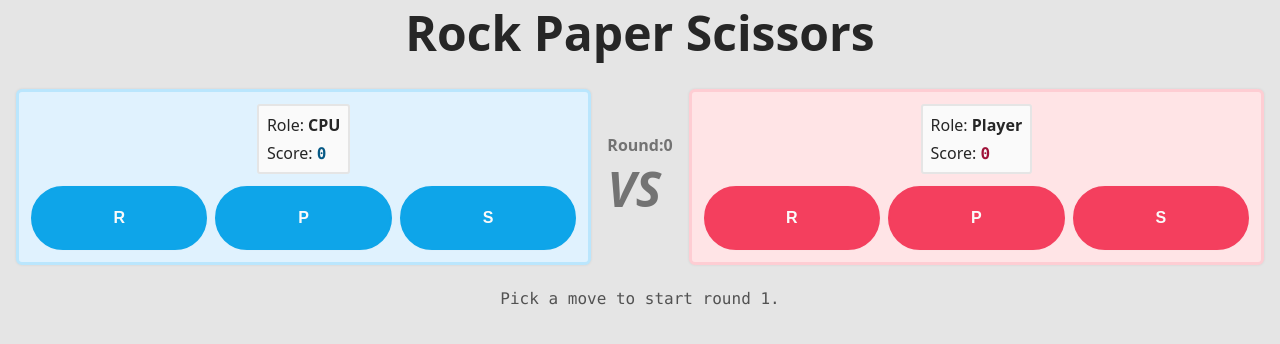
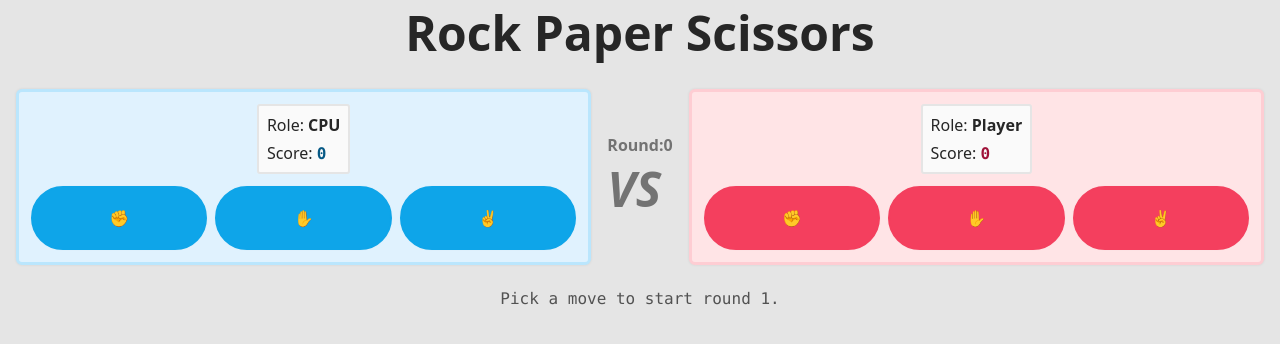
Before and after one commit to singularwind979/odin-rps, a website with bundled scripts: page index.html in a window 1280 px wide. Built offline with nearby package versions, Linux system fonts and the light colour scheme.

Commit message:
feat(ui): use hand emoji on move buttons
The emoji labels are locale-neutral, which clears the way for i18n;
input still reads the data-move attribute, so behaviour is unchanged.

Co-Authored-By: Claude Code <noreply@anthropic.com>

```diff
--- a/index.html
+++ b/index.html
@@ -19,9 +19,9 @@
                 <div>Score: <span class="score font-code font-bold font-sky-8">0</span></div>
             </div>
             <ul class="flexbox-row self-stretch multi-line g-2">
-                <li class="flexbox-row flex-auto"><button data-move="rock" class="flex-auto p-1 size-x-4 size-y-4 b-1 r-pill sh-1 font-2 font-bold bg-sky-5 b-sky-5 font-white">R</button></li>
-                <li class="flexbox-row flex-auto"><button data-move="paper" class="flex-auto p-1 size-x-4 size-y-4 b-1 r-pill sh-1 font-2 font-bold bg-sky-5 b-sky-5 font-white">P</button></li>
-                <li class="flexbox-row flex-auto"><button data-move="scissors" class="flex-auto p-1 size-x-4 size-y-4 b-1 r-pill sh-1 font-2 font-bold bg-sky-5 b-sky-5 font-white">S</button></li>
+                <li class="flexbox-row flex-auto"><button data-move="rock" class="flex-auto p-1 size-x-4 size-y-4 b-1 r-pill sh-1 font-2 font-bold bg-sky-5 b-sky-5 font-white">✊</button></li>
+                <li class="flexbox-row flex-auto"><button data-move="paper" class="flex-auto p-1 size-x-4 size-y-4 b-1 r-pill sh-1 font-2 font-bold bg-sky-5 b-sky-5 font-white">✋</button></li>
+                <li class="flexbox-row flex-auto"><button data-move="scissors" class="flex-auto p-1 size-x-4 size-y-4 b-1 r-pill sh-1 font-2 font-bold bg-sky-5 b-sky-5 font-white">✌️</button></li>
             </ul>
         </div>
 
@@ -36,9 +36,9 @@
                 <div>Score: <span class="score font-code font-bold font-rose-8">0</span></div>
             </div>
             <ul class="flexbox-row self-stretch multi-line g-2">
-                <li class="flexbox-row flex-auto"><button data-move="rock" class="flex-auto p-1 size-x-4 size-y-4 b-1 r-pill sh-1 font-2 font-bold bg-rose-5 b-rose-5 font-white">R</button></li>
-                <li class="flexbox-row flex-auto"><button data-move="paper" class="flex-auto p-1 size-x-4 size-y-4 b-1 r-pill sh-1 font-2 font-bold bg-rose-5 b-rose-5 font-white">P</button></li>
-                <li class="flexbox-row flex-auto"><button data-move="scissors" class="flex-auto p-1 size-x-4 size-y-4 b-1 r-pill sh-1 font-2 font-bold bg-rose-5 b-rose-5 font-white">S</button></li>
+                <li class="flexbox-row flex-auto"><button data-move="rock" class="flex-auto p-1 size-x-4 size-y-4 b-1 r-pill sh-1 font-2 font-bold bg-rose-5 b-rose-5 font-white">✊</button></li>
+                <li class="flexbox-row flex-auto"><button data-move="paper" class="flex-auto p-1 size-x-4 size-y-4 b-1 r-pill sh-1 font-2 font-bold bg-rose-5 b-rose-5 font-white">✋</button></li>
+                <li class="flexbox-row flex-auto"><button data-move="scissors" class="flex-auto p-1 size-x-4 size-y-4 b-1 r-pill sh-1 font-2 font-bold bg-rose-5 b-rose-5 font-white">✌️</button></li>
             </ul>
         </div>
 
```
